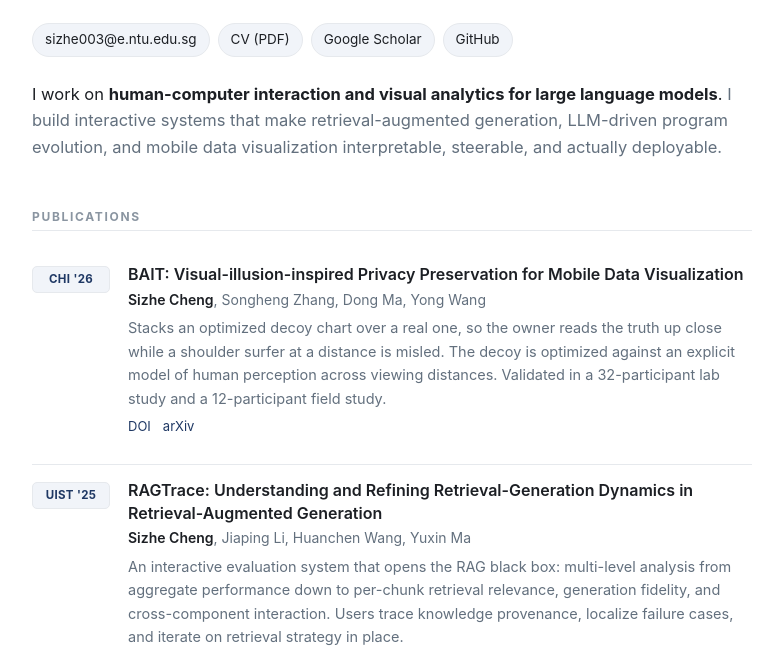
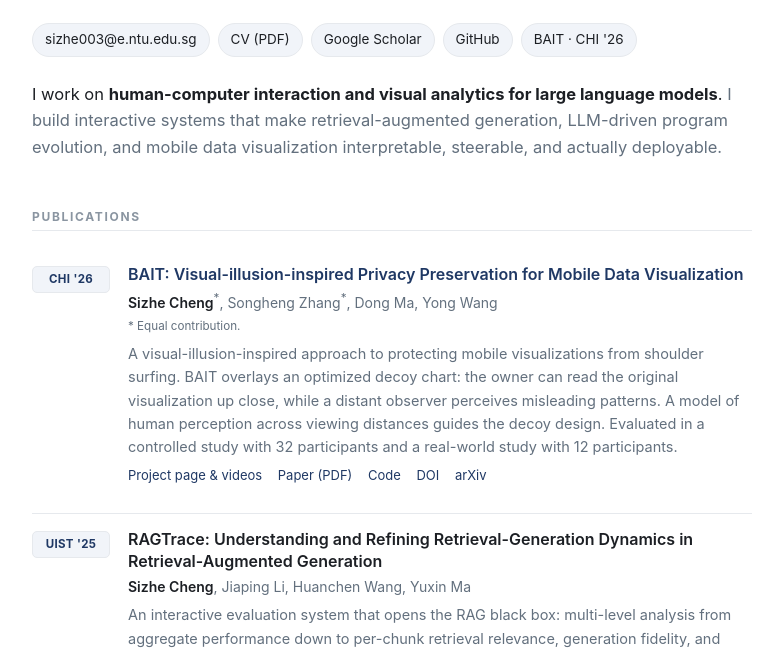
Before and after one commit to Sparky579/Sparky579.github.io, a plain HTML site: page index.html in a window 1280 px wide. Shown: the part 159-809 px from the top of the page, without its empty margins (248-1031 px from the left). Drawn offline with Linux system fonts and the light colour scheme.

Commit message:
Link BAIT project and expand publication details on homepage

```diff
--- a/index.html
+++ b/index.html
@@ -133,6 +133,7 @@
   <a href="./Sizhe_Cheng_CV.pdf">CV (PDF)</a>
   <a href="https://scholar.google.com/citations?user=nHgzhRkAAAAJ&amp;hl=en">Google Scholar</a>
   <a href="https://github.com/Sparky579">GitHub</a>
+  <a href="./bait/">BAIT · CHI '26</a>
 </nav>
 
 <p class="lede">
@@ -141,19 +142,26 @@
   and mobile data visualization interpretable, steerable, and actually deployable.</span>
 </p>
 
-<section>
+<section id="publications">
   <h2>Publications</h2><div class="rule"></div>
 
-  <article class="pub">
+  <article class="pub" id="bait">
     <div class="venue">CHI '26</div>
     <div>
-      <h3>BAIT: Visual-illusion-inspired Privacy Preservation for Mobile Data Visualization</h3>
-      <p class="authors"><b>Sizhe Cheng</b>, Songheng Zhang, Dong Ma, Yong Wang</p>
-      <p class="desc">Stacks an optimized decoy chart over a real one, so the owner reads the truth up close while a
-        shoulder surfer at a distance is misled. The decoy is optimized against an explicit model of human perception
-        across viewing distances.
-        Validated in a 32-participant lab study and a 12-participant field study.</p>
-      <p class="meta"><a href="https://doi.org/10.1145/3772318.3791259">DOI</a><a href="https://arxiv.org/abs/2601.18497">arXiv</a></p>
+      <h3><a href="./bait/">BAIT: Visual-illusion-inspired Privacy Preservation for Mobile Data Visualization</a></h3>
+      <p class="authors"><b>Sizhe Cheng</b><sup>*</sup>, Songheng Zhang<sup>*</sup>, Dong Ma, Yong Wang<br>
+        <small>* Equal contribution.</small></p>
+      <p class="desc">A visual-illusion-inspired approach to protecting mobile visualizations from shoulder surfing.
+        BAIT overlays an optimized decoy chart: the owner can read the original visualization up close, while a
+        distant observer perceives misleading patterns. A model of human perception across viewing distances guides
+        the decoy design. Evaluated in a controlled study with 32 participants and a real-world study with 12 participants.</p>
+      <p class="meta">
+        <a href="./bait/">Project page &amp; videos</a>
+        <a href="./bait/assets/bait-paper.pdf">Paper (PDF)</a>
+        <a href="https://github.com/Sparky579/BAIT">Code</a>
+        <a href="https://doi.org/10.1145/3772318.3791259">DOI</a>
+        <a href="https://arxiv.org/abs/2601.18497">arXiv</a>
+      </p>
     </div>
   </article>
 
```
